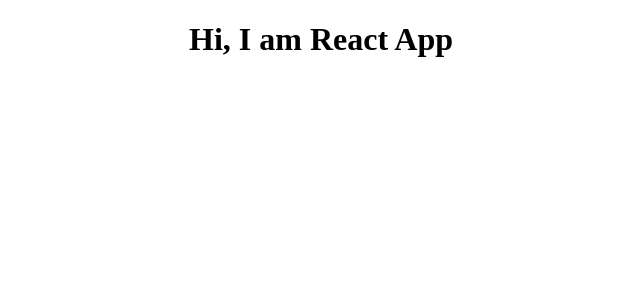
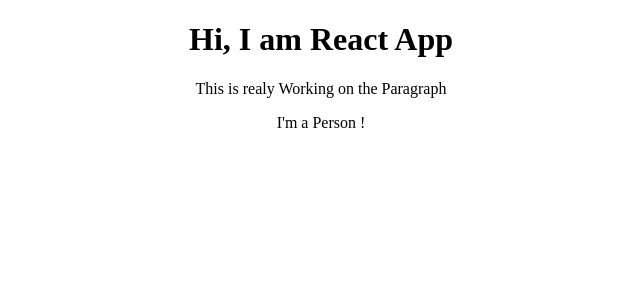
Before and after one commit to GuruBrahmaraju/react-complete-guide, a React (Create React App) app in the folder complete-guide-react/: page / in a window 1280 px wide. Shown: the top 300 px of the page, without its empty margins (319-959 px from the left). Built offline with nearby package versions, Linux system fonts and the light colour scheme.

Commit message:
Updateing the static content and  JSX

```diff
--- a/complete-guide-react/src/App.js
+++ b/complete-guide-react/src/App.js
@@ -1,13 +1,21 @@
 import React, { Component } from 'react';
 import './App.css';
+import Person from './Person/Person';
 
 class App extends Component {
   render() {
     return (
-      <div className="App">
-       <h1>Hi, I am React App</h1>
+     <div className="App">
+      <h1>Hi, I am React App</h1>
+      <p>This is realy Working on the Paragraph</p>
+      <Person />
       </div>
-    );
+     );
+    //Understanding the JSX
+   // return React.createElement('div', {className:'App'}, React.createElement('h1', null, 'Does this Work Now?'))
+  // JSX Restraction
+  //class, in jsx className in view it takes class not class name
+  // jsx need root extensation element
   }
 }
 
--- /dev/null
+++ b/complete-guide-react/src/Person/Person.js
@@ -0,0 +1,6 @@
+import React from 'react'
+const person = () => {
+ return <p>I'm a Person !</p>
+}
+
+export default person;
```
